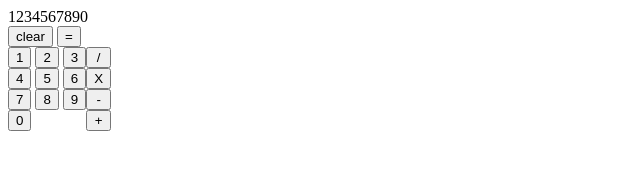
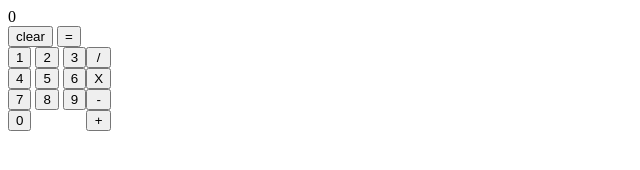
Before and after one commit to Jfoti64/calculator, a plain HTML site: page index.html in a window 1280 px wide. Both pictures are taken after a click on the button "clear". Shown: the full height of the page, 0-640 px from the left. Drawn offline with Linux system fonts and the light colour scheme.

Commit message:
Add logic to clear button

```diff
--- a/index.html
+++ b/index.html
@@ -9,9 +9,9 @@
     </head>
     <body>
         <div id="outermost">
-            <div id="display">1234567890</div>
+            <div id="display">0</div>
             <div id="row1">
-                <button>clear</button>
+                <button id="clearButton">clear</button>
                 <button id="equalsButton">=</button>
             </div>
             <div id="digitsAndOperators">
--- a/javaScript.js
+++ b/javaScript.js
@@ -39,6 +39,7 @@ document.addEventListener('DOMContentLoaded', function() {
     const digits = document.querySelectorAll('.digit');
     const operands = document.querySelectorAll('.operand');
     const equalsButton = document.getElementById('equalsButton');
+    const clearButton = document.getElementById('clearButton');
 
     digits.forEach(digit => {
         digit.addEventListener('click', () => {
@@ -67,7 +68,13 @@ document.addEventListener('DOMContentLoaded', function() {
         }
         inputArr.unshift(result);
     }
-    console.log(result);
+    display.innerHTML = result;
+    });
+
+    clearButton.addEventListener('click', () => {
+        // Clear all data from array
+        inputArr.length = 0;
+        display.innerHTML = '0';
     });
 
 
```
